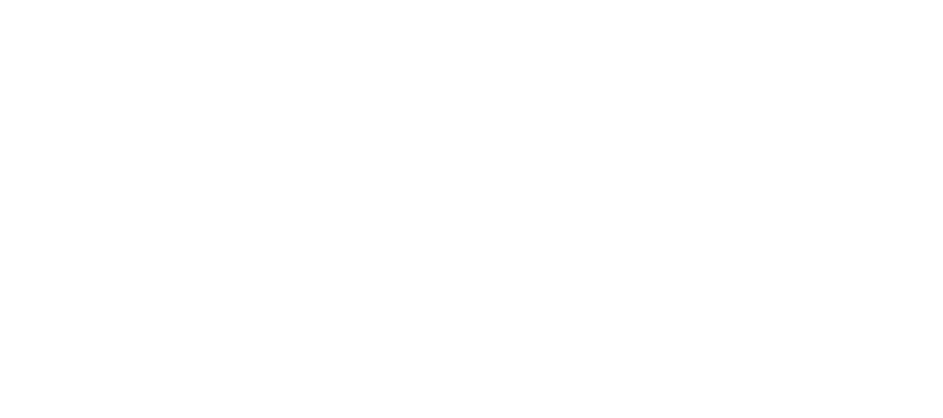
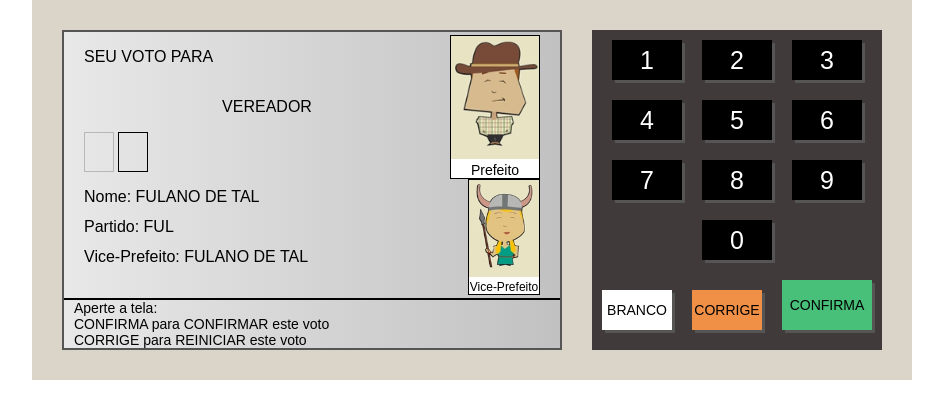
Before and after one commit to DenilsonMelo/urna-eletronica, a plain HTML site: page index.html in a window 1280 px wide. Shown: the whole page, without its empty margins (168-1111 px from the left). Drawn offline with Linux system fonts and the light colour scheme.

Commit message:
finished interface

```diff
--- a/assets/css/style.css
+++ b/assets/css/style.css
@@ -0,0 +1,159 @@
+@keyframes pisca {
+    0% { opacity: 0.2; }
+    50% { opacity: 1; }
+    100% { opacity: 0.2; }
+}
+
+*{
+    margin: 0;
+    padding: 0;
+    box-sizing: border-box;
+}
+
+body{
+    display: flex;
+    justify-content: center;
+    align-items: center;
+    font-family: Arial, Helvetica, sans-serif;
+}
+
+.urna{
+    background-color: #DBD5C9;
+    padding: 30px;
+    display: flex;
+}
+
+.tela{
+    width: 500px;
+    height: 320px;
+    background: linear-gradient(to right, #E8E8E8, #C1C1C1);
+    border: 2px solid #555;
+    display: flex;
+    flex-direction: column;
+
+}
+
+.teclado{
+    background-color: #403A3A;
+    margin-left: 30px;
+}
+
+.teclado-linha{
+    display: flex;
+    justify-content: center;
+    align-items: flex-end;
+}
+
+.teclado-botao{
+    width: 70px;
+    height: 40px;
+    background-color: #000;
+    color: #FFF;
+    font-size: 25px;
+    display: flex;
+    justify-content: center;
+    align-items: center;
+    margin: 10px;
+    cursor: pointer;
+    box-shadow: 3px 3px 0px #555;
+}
+
+.botao-branco{
+    background-color: #FFF;
+    color: #000;
+    font-size: 14px;
+}
+
+.botao-corrige{
+    background-color: #F09046;
+    color: #000;
+    font-size: 14px;
+}
+
+.botao-confirma{
+    background-color: #48C079;
+    color: #000;
+    font-size: 14px;
+    width: 90px;
+    height: 50px;
+}
+
+.d-1{
+    flex: 1;
+    display: flex;
+}
+
+.d-1--left{
+    flex: 1;
+    display: flex;
+    flex-direction: column;
+    padding-left: 20px;
+}
+
+.d-1--left-1{
+    height: 50px;
+    display: flex;
+    align-items: center;
+}
+
+.d-1--left-2{
+    height: 50px;
+    display: flex;
+    justify-content: center;
+    align-items: center;
+}
+
+.d-1--left-3{
+    height: 50px;
+}
+
+.numero{
+    display: inline-block;
+    width: 30px;
+    height: 40px;
+    border: 1px solid #000;
+    text-align: center;
+    line-height: 40px;
+    font-size: 25px;
+}
+
+.pisca{
+    animation: pisca 1s infinite;
+}
+
+.d-1--left-4{
+    flex: 1;
+    line-height: 30px;
+}
+
+.d-1--right{
+    width: 110px;
+    display: flex;
+    flex-direction: column;
+    justify-content: center;
+    align-items: flex-end;
+    padding-right: 20px;
+}
+
+.d-1--right-image{
+    border: 1px solid #000;
+    background-color: #FFF;
+    text-align: center;
+    font-size: 14px;
+}
+
+.d-1--right-image.small{
+    width: 80%;
+    font-size: 12px;
+}
+
+.d-1--right-image img{
+    width: 100%;
+}
+
+.d-2{
+    height: 50px;
+    font-size: 14px;
+    border-top: 2px solid #000;
+    padding-left: 10px;
+}
--- a/index.html
+++ b/index.html
@@ -8,6 +8,68 @@
     <link rel="stylesheet" href="assets/css/style.css">
 </head>
 <body>
-
+    <div class="urna">
+        <div class="tela">
+            <div class="d-1">
+                <div class="d-1--left">
+                    <div class="d-1--left-1">
+                        <span>SEU VOTO PARA</span>
+                    </div>
+                    <div class="d-1--left-2">
+                        <span>VEREADOR</span>
+                    </div>
+                    <div class="d-1--left-3">
+                        <div class="numero pisca"></div>
+                        <div class="numero"></div>
+                    </div>
+                    <div class="d-1--left-4">
+                        Nome: FULANO DE TAL <br/>
+                        Partido: FUL <br/>
+                        Vice-Prefeito: FULANO DE TAL
+                    </div>
+                </div>
+                <div class="d-1--right">
+                    <div class="d-1--right-image">
+                        <img src="assets/images/84.jpg" alt="Prefeito">
+                        Prefeito
+                    </div>
+                    <div class="d-1--right-image small">
+                        <img src="assets/images/84_2.jpg" alt="Vice-Prefeito">
+                        Vice-Prefeito
+                    </div>
+                </div>
+            </div>
+            <div class="d-2">
+                Aperte a tela: <br/>
+                CONFIRMA para CONFIRMAR este voto <br/>
+                CORRIGE para REINICIAR este voto
+            </div>
+        </div>
+        <div class="teclado">
+            <div class="teclado-linha">
+                <div class="teclado-botao">1</div>
+                <div class="teclado-botao">2</div>
+                <div class="teclado-botao">3</div>
+            </div>
+            <div class="teclado-linha">
+                <div class="teclado-botao">4</div>
+                <div class="teclado-botao">5</div>
+                <div class="teclado-botao">6</div>
+            </div>
+            <div class="teclado-linha">
+                <div class="teclado-botao">7</div>
+                <div class="teclado-botao">8</div>
+                <div class="teclado-botao">9</div>
+            </div>
+            <div class="teclado-linha">
+                <div class="teclado-botao">0</div>
+            </div>
+            <div class="teclado-linha">
+                <div class="teclado-botao botao-branco">BRANCO</div>
+                <div class="teclado-botao botao-corrige">CORRIGE</div>
+                <div class="teclado-botao botao-confirma">CONFIRMA</div>
+            </div>
+        </div>
+    </div>
 </body>
 </html>
```
